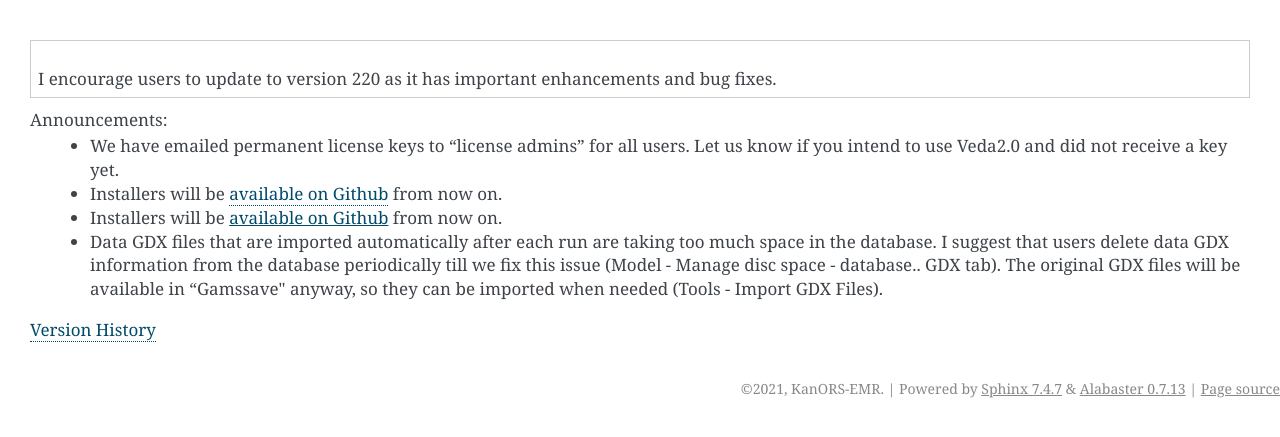
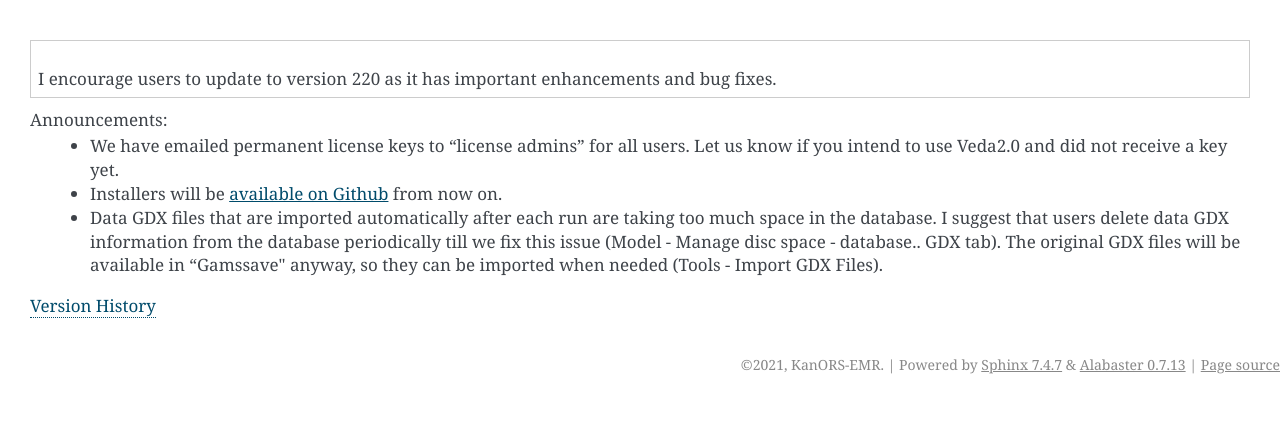
Before and after one commit to kanors-emr/Veda-start-page-news, a Sphinx documentation site: the page built from docs/source/index.rst, in a window 1280 px wide. Shown: the top 437 px of the page. Built offline with Sphinx 7.4.7, drawn with Linux system fonts in a browser that asks for light colours.

Commit message:
Update index.rst

```diff
--- a/docs/source/index.rst
+++ b/docs/source/index.rst
@@ -10,7 +10,6 @@
 
 Announcements:
    * We have emailed permanent license keys to "license admins" for all users. Let us know if you intend to use Veda2.0 and did not receive a key yet.
-   * Installers will be `available on Github <https://github.com/kanors-emr/Veda2.0-Installation>`_ from now on.
    * Installers will be |git link| from now on.
    * Data GDX files that are imported automatically after each run are taking too much space in the database. I suggest that users delete data GDX information from the database periodically till we fix this issue (Model - Manage disc space - database.. GDX tab). The original GDX files will be available in "\Gamssave\" anyway, so they can be imported when needed (Tools - Import GDX Files).
 
```
